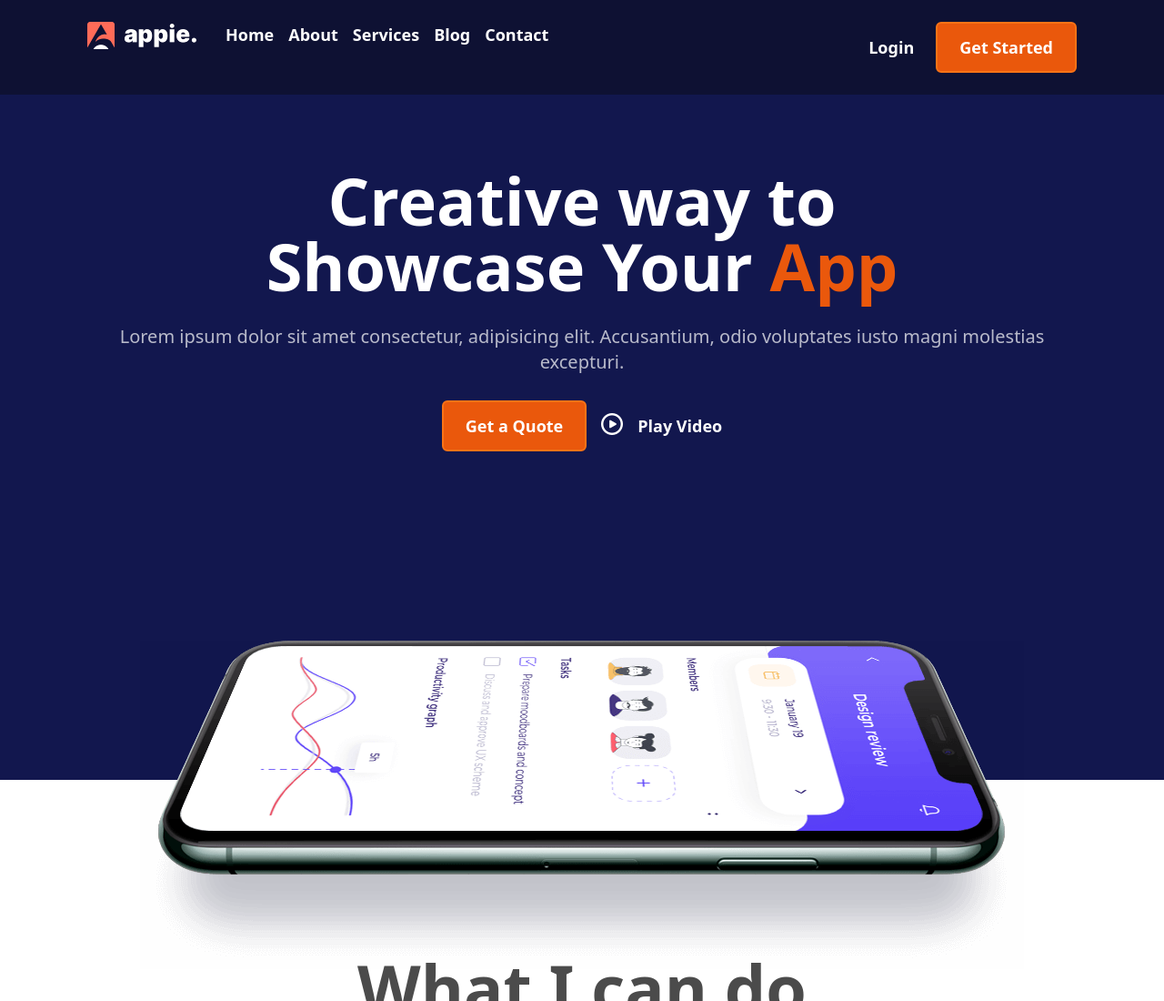
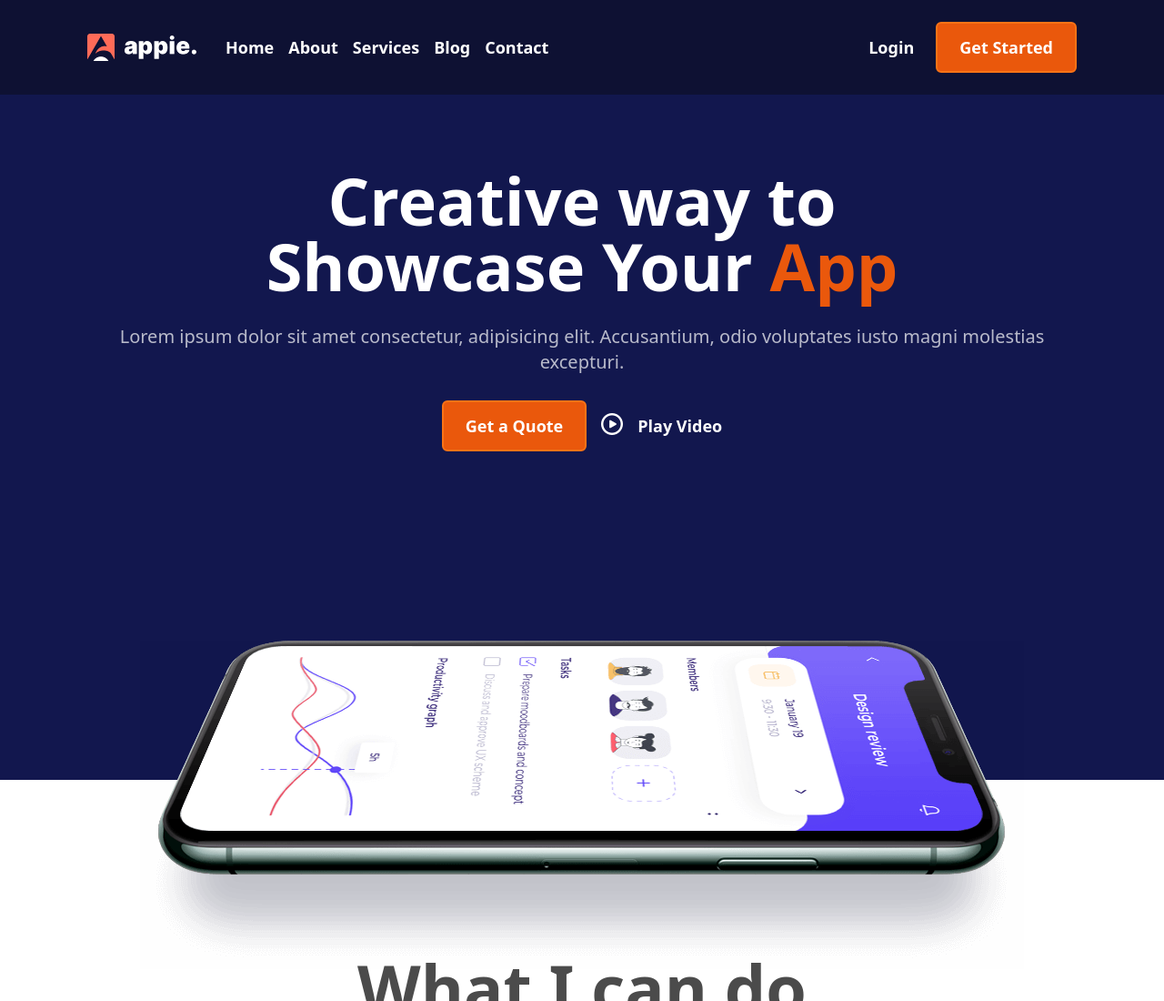
Before and after one commit to mizanff/tailwind-mobile-with-daisyui, a plain HTML site: page index.html in a window 1280 px wide. Shown: the top 1100 px of the page at 91% size. Drawn offline with nearby package versions, Linux system fonts and the light colour scheme.

Commit message:
added a all section finished

```diff
--- a/index.html
+++ b/index.html
@@ -9,8 +9,8 @@
 <body>
     <nav class="bg-[#0E1133] py-6">
         <div class="container mx-auto lg:px-24 px-8">
-            <div class="flex text-white justify-between">
-                <div class="flex justify-center items-start space-x-8">
+            <div class="flex text-white justify-between items-center">
+                <div class="flex justify-center items-center space-x-8">
                     <div>
                         <img src="./assets/logo-3.png" alt="">
                     </div>
@@ -20,7 +20,6 @@
                         <a class="hover:text-orange-600 duration-300" href="">Services</a>
                         <a class="hover:text-orange-600 duration-300" href="">Blog</a>
                         <a class="hover:text-orange-600 duration-300" href="">Contact</a>
-
                     </div>
                 </div>
                 <div class="space-x-6 hidden lg:flex">
@@ -28,7 +27,7 @@
                     <button class="bg-orange-600  px-6 py-3 rounded-md text-lg font-semibold hover:bg-transparent border-2 border-orange-500 duration-300">Get Started</button>
                 </div>
                 <div class="w-8 h-8 lg:hidden">
-                    <img src="./assets/more.png" alt="">
+                    <img src="./assets/logo-3.png" alt="">
                 </div>
             </div>
         </div>
@@ -99,5 +98,7 @@
             </div>
         </div>
     </section>
+
+
 </body>
 </html>
```
